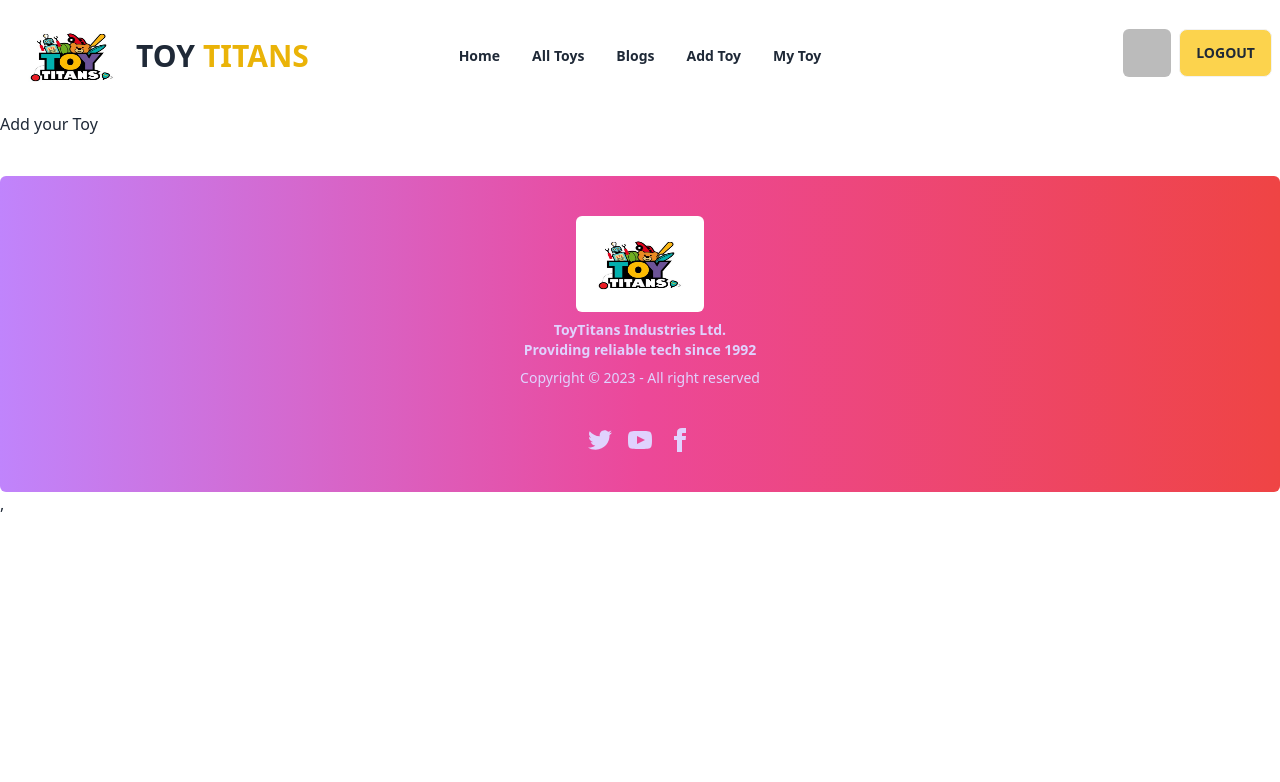
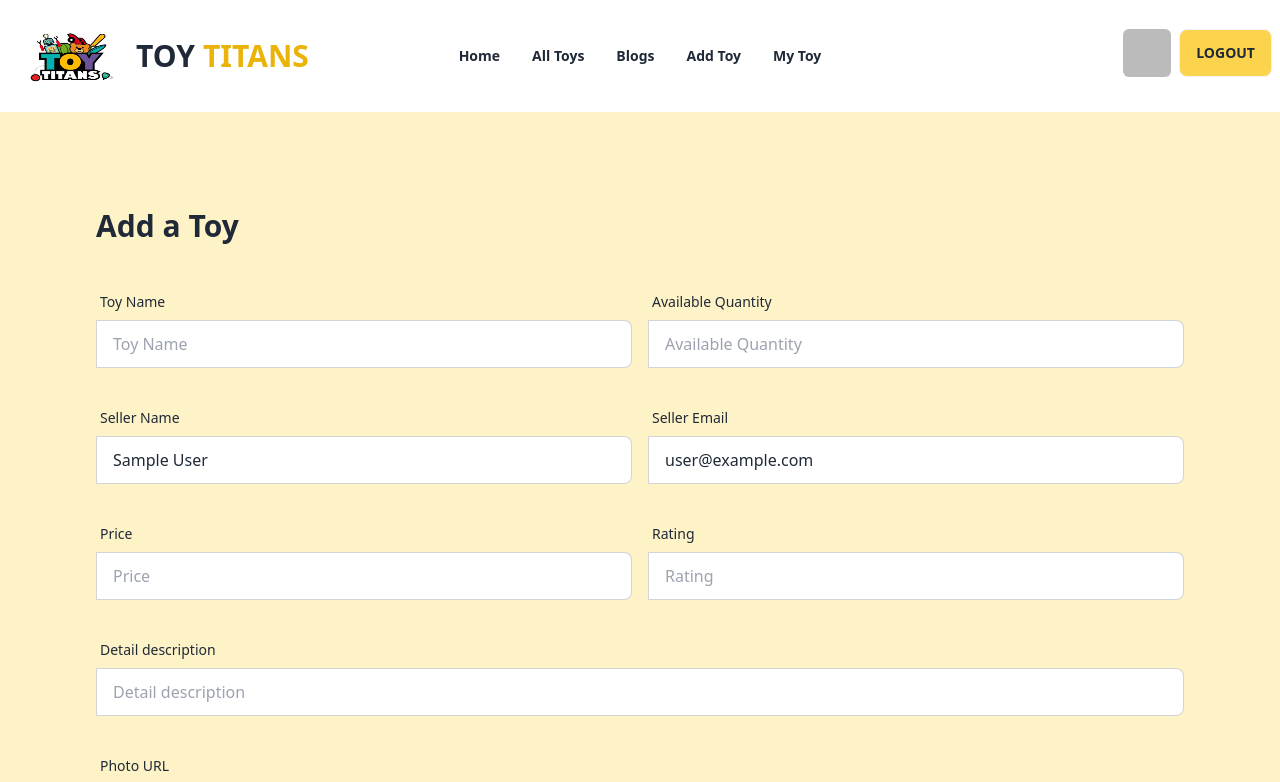
Before and after one commit to zaabed/toy-market-client, a React (Vite) app: page /addToy in a window 1280 px wide. Shown: the top 782 px of the page. Built offline with nearby package versions, Linux system fonts and the light colour scheme; no server answers; sample sign-in values are in the browser's storage.

Commit message:
add toys form

```diff
--- a/src/Pages/PrivatePage/AddToy/AddToy.jsx
+++ b/src/Pages/PrivatePage/AddToy/AddToy.jsx
@@ -1,9 +1,93 @@
-import React from 'react';
+import React, { useContext } from 'react';
+import { AuthContext } from '../../../providers/AuthProvider';
 
 const AddToy = () => {
+    const { user } = useContext(AuthContext);
     return (
-        <div>
-            <h1>Add your Toy</h1>
+        <div className="bg-amber-100 p-24">
+            <h2 className="text-3xl font-extrabold mb-10">Add a Toy</h2>
+            <form>
+                {/* form name and quantity row */}
+                <div className="md:flex mb-8">
+                    <div className="form-control md:w-1/2">
+                        <label className="label">
+                            <span className="label-text">Toy Name</span>
+                        </label>
+                        <label className="input-group">
+                            <input type="text" name="name" placeholder="Toy Name" className="input input-bordered w-full" />
+                        </label>
+                    </div>
+                    <div className="form-control md:w-1/2 ml-4">
+                        <label className="label">
+                            <span className="label-text">Available Quantity</span>
+                        </label>
+                        <label className="input-group">
+                            <input type="text" name="quantity" placeholder="Available Quantity" className="input input-bordered w-full" />
+                        </label>
+                    </div>
+                </div>
+                {/* form supplier row */}
+                <div className="md:flex mb-8">
+                    <div className="form-control md:w-1/2">
+                        <label className="label">
+                            <span className="label-text">Seller Name</span>
+                        </label>
+                        <label className="input-group">
+                            <input type="text" name="sellerName" defaultValue={user?.displayName} placeholder="Seller Name" className="input input-bordered w-full" />
+                        </label>
+                    </div>
+                    <div className="form-control md:w-1/2 ml-4">
+                        <label className="label">
+                            <span className="label-text">Seller Email</span>
+                        </label>
+                        <label className="input-group">
+                            <input type="text" name="sellerEmail" defaultValue={user?.email} placeholder="Seller Email" className="input input-bordered w-full" />
+                        </label>
+                    </div>
+                </div>
+                {/* form category and details row */}
+                <div className="md:flex mb-8">
+                    <div className="form-control md:w-1/2">
+                        <label className="label">
+                            <span className="label-text">Price</span>
+                        </label>
+                        <label className="input-group">
+                            <input type="text" name="price" placeholder="Price" className="input input-bordered w-full" />
+                        </label>
+                    </div>
+                    <div className="form-control md:w-1/2 ml-4">
+                        <label className="label">
+                            <span className="label-text">Rating</span>
+                        </label>
+                        <label className="input-group">
+                            <input type="text" name="rating" placeholder="Rating" className="input input-bordered w-full" />
+                        </label>
+                    </div>
+                </div>
+                {/* form Photo url row */}
+                <div className="mb-8">
+                    <div className="form-control w-full">
+                        <label className="label">
+                            <span className="label-text">Detail description</span>
+                        </label>
+                        <label className="input-group">
+                            <input type="text" name="details" placeholder="Detail description" className="input input-bordered w-full" />
+                        </label>
+                    </div>
+                </div>
+                <div className="mb-8">
+                    <div className="form-control w-full">
+                        <label className="label">
+                            <span className="label-text">Photo URL</span>
+                        </label>
+                        <label className="input-group">
+                            <input type="text" name="photo" placeholder="Photo URL" className="input input-bordered w-full" />
+                        </label>
+                    </div>
+                </div>
+                <input type="submit" value="Add Toy" className="btn btn-block bg-amber-300" />
+
+            </form>
         </div>
     );
 };
```
